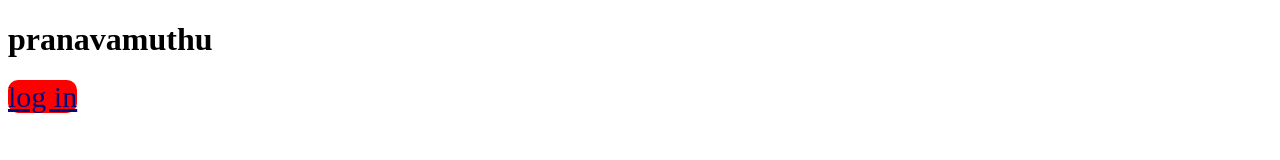
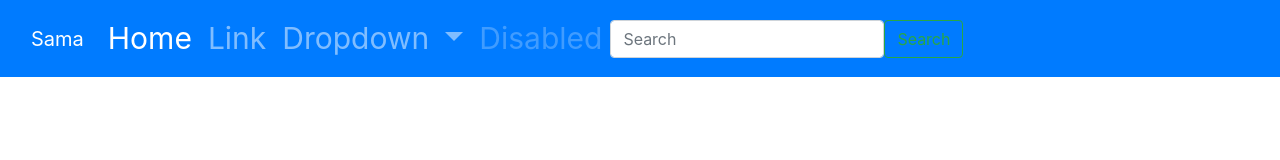
Before and after one commit to pranava007/pranava007, a plain HTML site: page index.html in a window 1280 px wide. Drawn offline with nearby package versions, Linux system fonts and the light colour scheme; files that its build step writes are made by us from their sources.

Commit message:
navbar
avbar

```diff
--- a/index.html
+++ b/index.html
@@ -1,13 +1,61 @@
-<!DOCTYPE html>
+<!doctype html>
 <html lang="en">
-<head>
-    <title>botton</title>
-    <link rel="stylesheet" href="../1/css/styles.css">
-    <link rel="stylesheet" href="../1/login.html">
-</head>
-<body>
-    <h1>pranavamuthu</h1>
-    <a href="../1/login.html">log in</a>
+  <head>
+    <title>Test</title>
+    <link rel="stylesheet" href="../css/styles.css">
+       <!-- Bootstrap CSS -->
+    <link rel="stylesheet" href="https://stackpath.bootstrapcdn.com/bootstrap/4.3.1/css/bootstrap.min.css" integrity="sha384-ggOyR0iXCbMQv3Xipma34MD+dH/1fQ784/j6cY/iJTQUOhcWr7x9JvoRxT2MZw1T" crossorigin="anonymous">
+  </head>
+  <body>
+      <div class="condainer">
 
-</body>
+
+        <nav class="navbar navbar-expand-lg navbar navbar-dark bg-primary ">
+  <div class="container-fluid">
+    <a class="navbar-brand" href="#">Sama</a>
+    <button class="navbar-toggler" type="button" data-bs-toggle="collapse" data-bs-target="#navbarSupportedContent" aria-controls="navbarSupportedContent" aria-expanded="false" aria-label="Toggle navigation">
+      <span class="navbar-toggler-icon"></span>
+    </button>
+    <div class="collapse navbar-collapse" id="navbarSupportedContent">
+      <ul class="navbar-nav me-auto mb-2 mb-lg-0">
+        <li class="nav-item">
+          <a class="nav-link active" aria-current="page" href="#">Home</a>
+        </li>
+        <li class="nav-item">
+          <a class="nav-link" href="#">Link</a>
+        </li>
+        <li class="nav-item dropdown">
+          <a class="nav-link dropdown-toggle" href="#" id="navbarDropdown" role="button" data-bs-toggle="dropdown" aria-expanded="false">
+            Dropdown
+          </a>
+          <ul class="dropdown-menu" aria-labelledby="navbarDropdown">
+            <li><a class="dropdown-item" href="#">Action</a></li>
+            <li><a class="dropdown-item" href="#">Another action</a></li>
+            <li><hr class="dropdown-divider"></li>
+            <li><a class="dropdown-item" href="#">Something else here</a></li>
+          </ul>
+        </li>
+        <li class="nav-item">
+          <a class="nav-link disabled">Disabled</a>
+        </li>
+      </ul>
+      <form class="d-flex">
+        <input class="form-control me-2" type="search" placeholder="Search" aria-label="Search">
+        <button class="btn btn-outline-success" type="submit">Search</button>
+      </form>
+    </div>
+  </div>
+</nav>
+
+
+
+      </div>
+
+
+    <!-- Optional JavaScript -->
+    <!-- jQuery first, then Popper.js, then Bootstrap JS -->
+    <script src="https://code.jquery.com/jquery-3.3.1.slim.min.js" integrity="sha384-q8i/X+965DzO0rT7abK41JStQIAqVgRVzpbzo5smXKp4YfRvH+8abtTE1Pi6jizo" crossorigin="anonymous"></script>
+    <script src="https://cdnjs.cloudflare.com/ajax/libs/popper.js/1.14.7/umd/popper.min.js" integrity="sha384-UO2eT0CpHqdSJQ6hJty5KVphtPhzWj9WO1clHTMGa3JDZwrnQq4sF86dIHNDz0W1" crossorigin="anonymous"></script>
+    <script src="https://stackpath.bootstrapcdn.com/bootstrap/4.3.1/js/bootstrap.min.js" integrity="sha384-JjSmVgyd0p3pXB1rRibZUAYoIIy6OrQ6VrjIEaFf/nJGzIxFDsf4x0xIM+B07jRM" crossorigin="anonymous"></script>
+  </body>
 </html>
```
